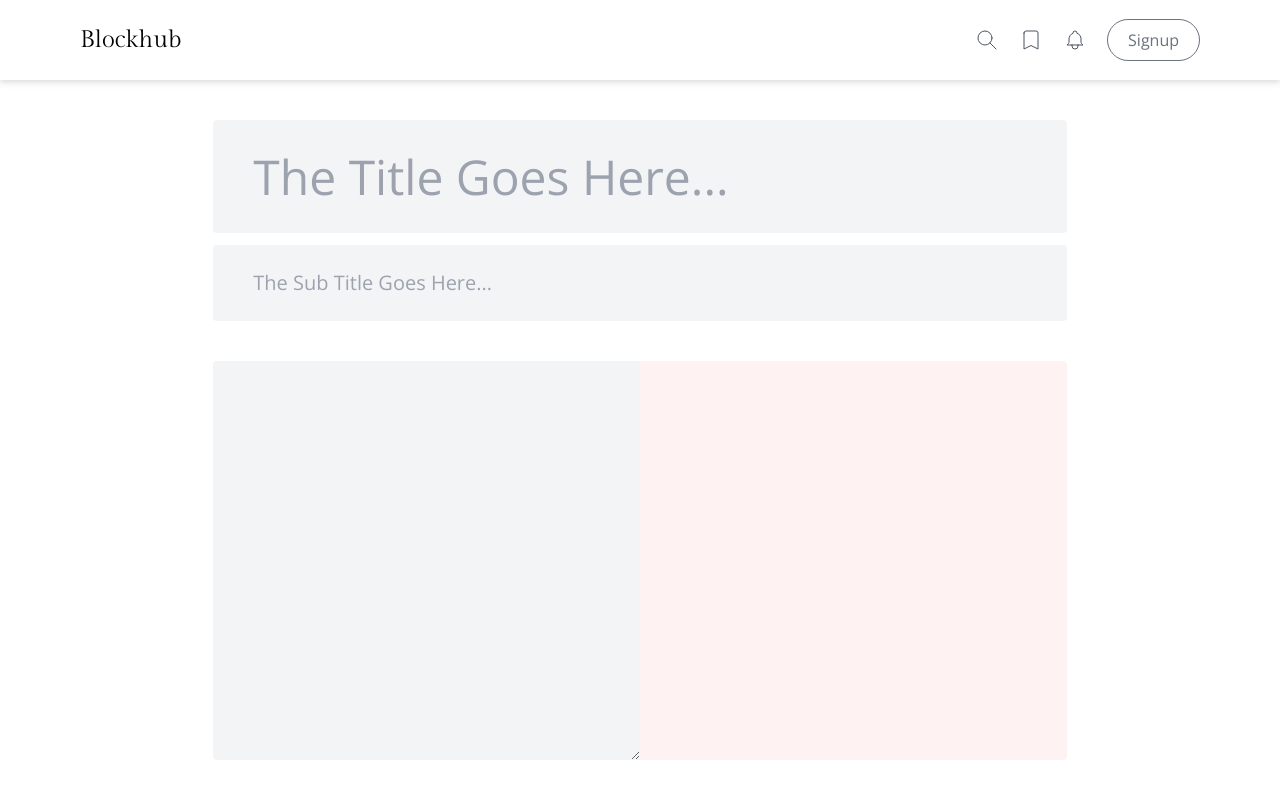
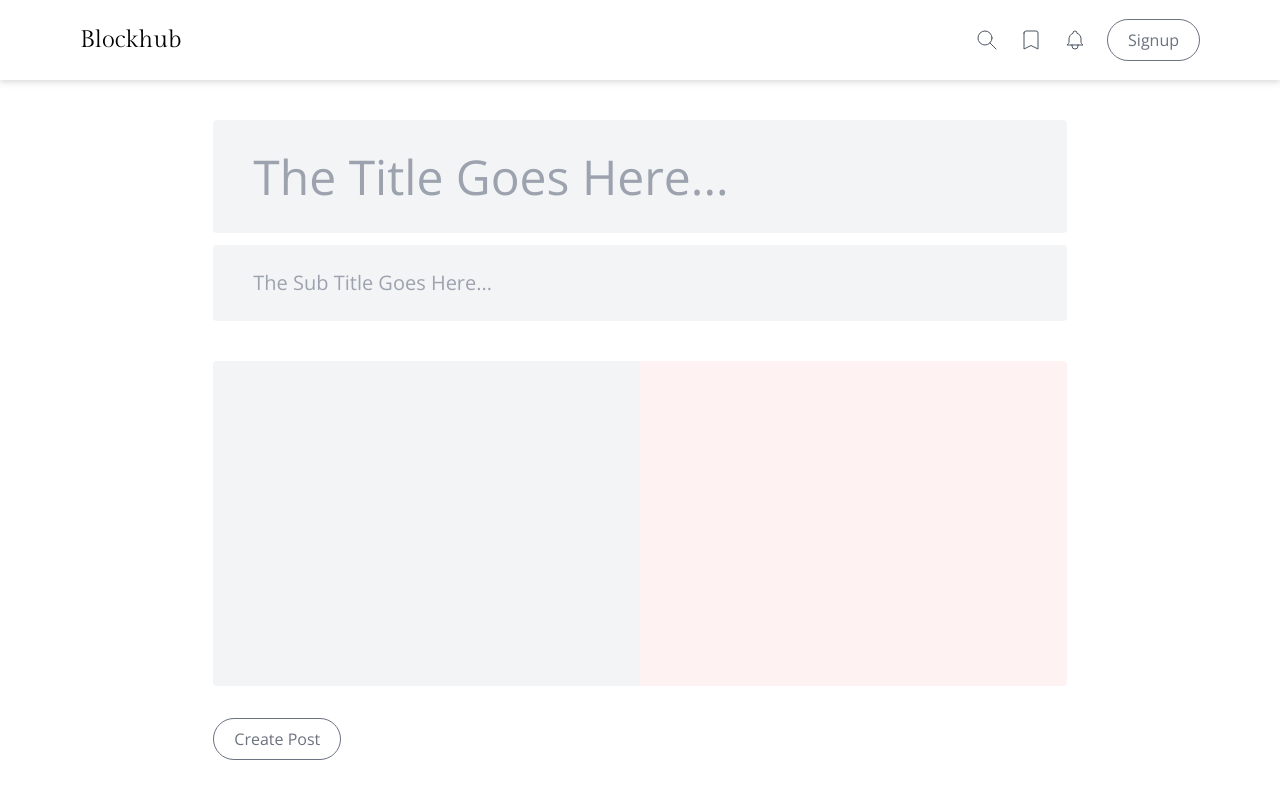
Before and after one commit to akashshyamdev/blockhub, a Next.js app: page /posts/create in a window 1280 px wide. Built offline with nearby package versions, Linux system fonts and the light colour scheme; no server answers.

Commit message:
feat(new post): save markdown to db

```diff
--- a/pages/posts/create.tsx
+++ b/pages/posts/create.tsx
@@ -1,3 +1,4 @@
+import Button from "@components/Button/Button";
 import classes from "@styles/components/preview.module.scss";
 import axios from "axios";
 import { useSession } from "next-auth/react";
@@ -15,7 +16,12 @@ function CreatePost() {
   const [result, setResult] = useState("");
 
   const createPost = async () => {
-    const post = await axios.post(`/api/posts/`, { title, subTitle, markdown });
+    const post = await axios.post(`/api/posts/`, {
+      title,
+      subTitle,
+      content: markdown,
+      email: data?.user?.email,
+    });
 
     console.log(post);
   };
@@ -49,7 +55,7 @@ function CreatePost() {
         <div className={"grid w-full h-full grid-cols-2"}>
           <div>
             <textarea
-              className={`w-full p-7 h-full bg-gray-100 rounded rounded-r-none outline-none`}
+              className={`w-full p-7 h-full resize-none bg-gray-100 rounded rounded-r-none outline-none`}
               name="editor"
               value={markdown}
               onChange={onChange}
@@ -63,6 +69,10 @@ function CreatePost() {
             dangerouslySetInnerHTML={{ __html: result }}
           />
         </div>
+
+        <div className={"mt-8 flex w-full flex-row justify-start"}>
+          <Button onClick={createPost}>Create Post</Button>
+        </div>
       </div>
     </main>
   );
```
